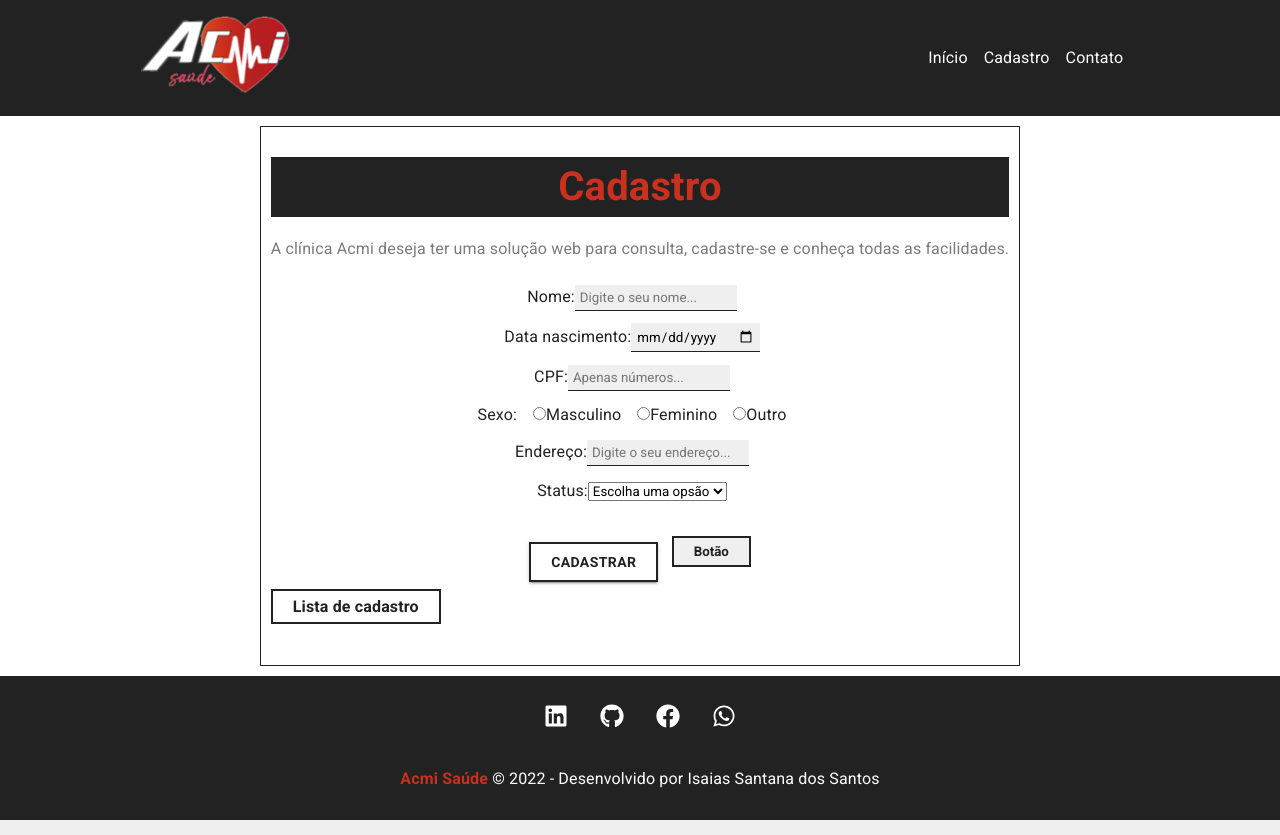
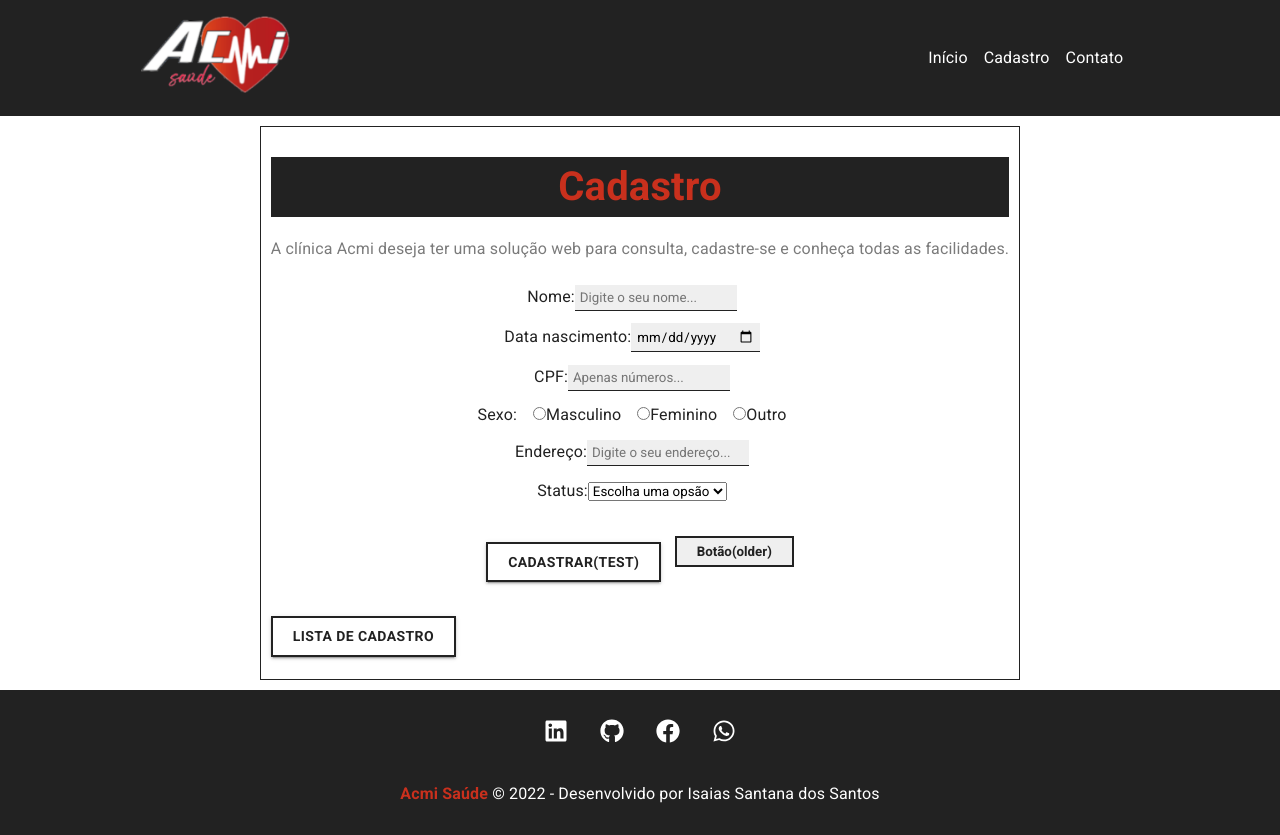
Before and after one commit to IsaiasSantanaDosSantos/Teste-desenvolvedor-jr, a React (Create React App) app: page /cadastro in a window 1280 px wide. Built offline with nearby package versions, Linux system fonts and the light colour scheme.

Commit message:
chore: minor tweaks to buttons.

```diff
--- a/src/components/layout/Form.js
+++ b/src/components/layout/Form.js
@@ -22,6 +22,10 @@ function Form() {
   const [status, setStatus] = useState("");
 
   const navigate = useNavigate();
+
+  function registerList() {
+    navigate("/listar");
+  }
 
   //Botão cadastrar
   const armazenar = (event) => {
@@ -56,7 +60,7 @@ function Form() {
     alert(
       "Cadastro realizado com sucesso!\nSerá encaminhado a lista de cadastro."
     );
-    navigate("/listar");
+    // navigate("/listar");
   };
 
   return (
@@ -169,15 +173,23 @@ function Form() {
         </div>
         <div>
           <ThemeProvider theme={theme}>
-            <Button variant="contained" color="primary">
-              Cadastrar
+            <Button variant="contained" color="primary" onClick={armazenar}>
+              Cadastrar(test)
             </Button>
           </ThemeProvider>
-          <button>Botão</button>
+
+
+          <button>Botão(older)</button>
+
+
         </div>
       </form>
       <div>
-        <Link to="/listar">Lista de cadastro</Link>
+        <ThemeProvider theme={theme}>
+          <Button variant="contained" color="primary" onClick={registerList}>
+            Lista de cadastro
+          </Button>
+        </ThemeProvider>
       </div>
     </div>
   );
--- a/src/components/pages/Cadastro.js
+++ b/src/components/pages/Cadastro.js
@@ -7,7 +7,7 @@ import styles from "./Cadastro.module.css";
 function Cadastro() {
   return (
     <div className={styles.init}>
-      <h1 id="titlleCadastro">Cadastro</h1>
+      <h1>Cadastro</h1>
       <p>
         A clínica Acmi deseja ter uma solução web para consulta, cadastre-se e
         conheça todas as facilidades.
```
